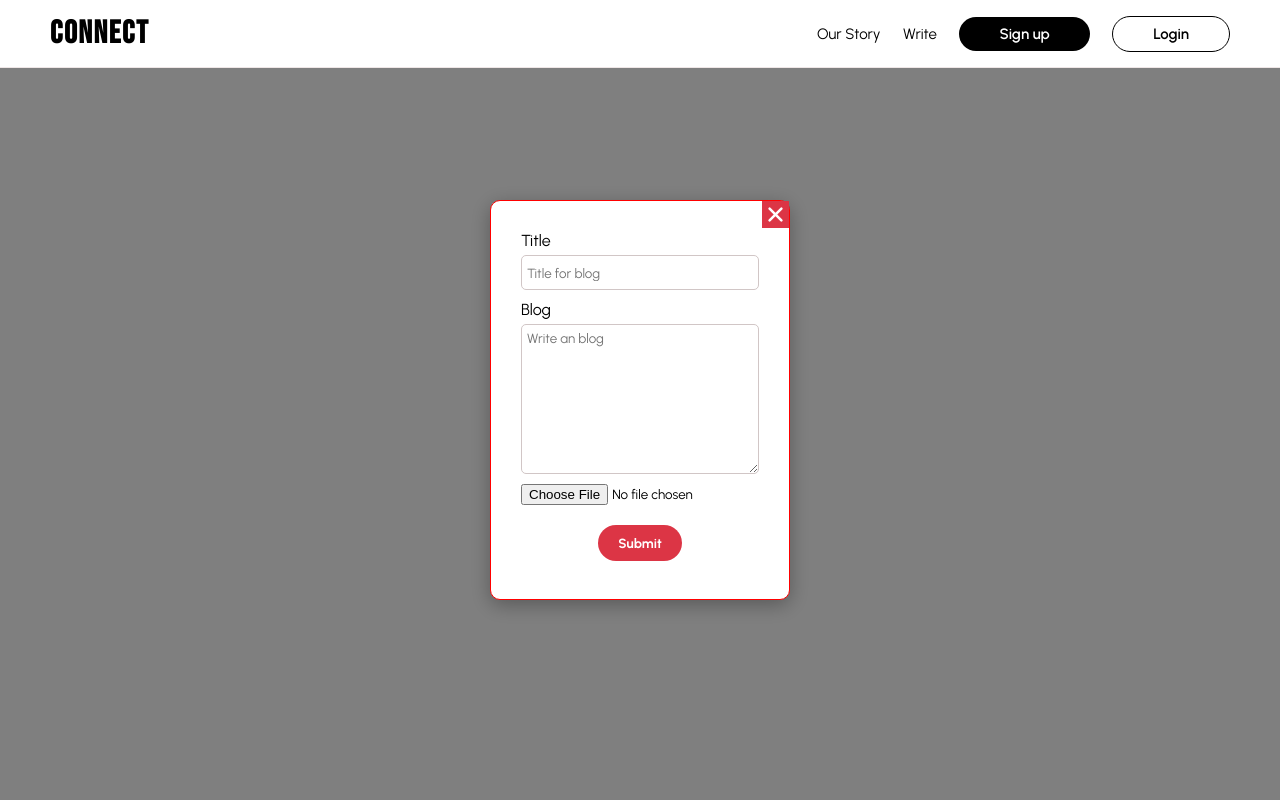
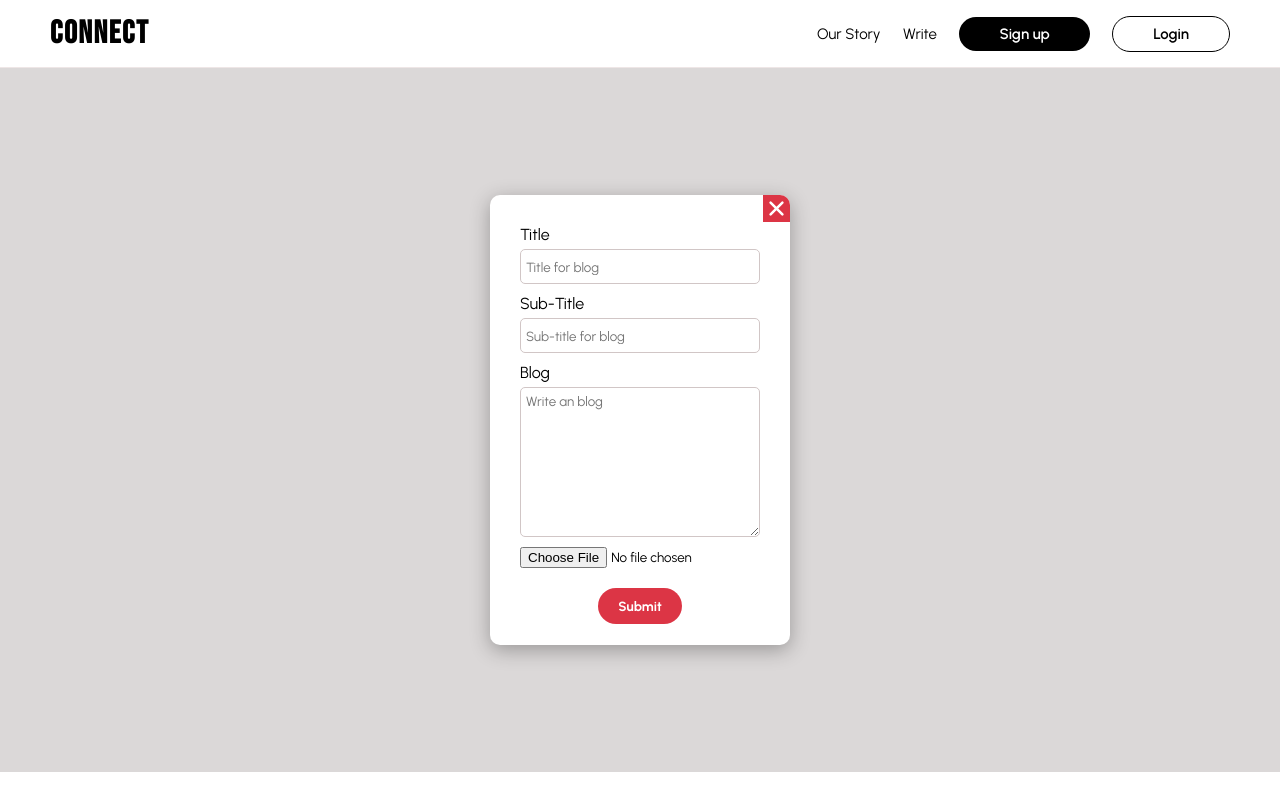
Before and after one commit to Bhavik0927/Personal-, a React (Vite) app in the folder Frontend/: page /card in a window 1280 px wide. Built offline with nearby package versions, Linux system fonts and the light colour scheme; no server answers.

Commit message:
some minor changes

```diff
--- a/Frontend/src/Components/AddBlogCard.css
+++ b/Frontend/src/Components/AddBlogCard.css
@@ -1,25 +1,16 @@
 .container {
-  position: absolute;
-  right: 0;
-  top: 0;
-  padding: 20px;
+  display: flex;
+  align-items: center;
+  justify-content: center;
+  height: 88vh;
 }
 
-.open-btn,
 .close-btn {
   padding: 10px 20px;
   border: none;
   border-radius: 25px;
   cursor: pointer;
   font-weight: bold;
-}
-
-.open-btn {
-  background-color: #007bff;
-  color: white;
-}
-
-.close-btn {
   background-color: #dc3545;
   color: white;
   margin-top: 20px;
@@ -27,29 +18,27 @@
 
 /* Modal background */
 .modal-overlay {
-  position: fixed;
-  top: 0;
-  left: 0;
   width: 100%;
   height: 100%;
-  background-color: rgba(0, 0, 0, 0.5);
+  background-color: rgb(219, 216, 216);
   display: flex;
   justify-content: center;
   align-items: center;
-  /* z-index: 999; */
+
 }
 
 /* Modal box */
 .modal-content {
-  /* margin-bottom: 10px; */
-border: 1px solid red;
+  /* border: 1px solid red; */
   position: relative;
   background-color: white;
   padding: 30px;
   border-radius: 10px;
   width: 300px;
-  height: 400px;
+  height: 450px;
   box-shadow: 0 5px 20px rgba(0, 0, 0, 0.3);
+  overflow: hidden;
+
 }
 
 #title_area {
@@ -85,20 +74,19 @@ border: 1px solid red;
   border: 1px solid rgb(209, 198, 198);
 }
 
-#close-card{
+#close-card {
   position: absolute;
   right: 0;
   top: 0;
   cursor: pointer;
-
 }
-#colse-icon{
+#colse-icon {
   font-size: 27px;
   background-color: #dc3545;
   color: #fff;
 }
 
-.close-area{
+.close-area {
   display: flex;
   justify-content: center;
 }
--- a/Frontend/src/Components/AddBlogCard.jsx
+++ b/Frontend/src/Components/AddBlogCard.jsx
@@ -9,7 +9,10 @@ import { toast } from 'react-toastify';
 
 const AddBlogCard = () => {
 
+
+
     const [title, setTitle] = useState('');
+    const [subTitle, setSubTitle] = useState('');
     const [blog, setBlog] = useState('');
     const [blogImage, setBlogImage] = useState(null);
     const [Loading, setLoading] = useState(false);
@@ -24,6 +27,7 @@ const AddBlogCard = () => {
         setLoading(true);
         const formData = new FormData();
         formData.append('title', title);
+        formData.append('subTitle', subTitle);
         formData.append('blog', blog);
         formData.append('blogImage', blogImage);
 
@@ -58,6 +62,15 @@ const AddBlogCard = () => {
                                 type="text"
                                 placeholder="Title for blog"
                                 onChange={(e) => setTitle(e.target.value)}
+                            />
+                        </div>
+                        <div id="title_area">
+                            <label htmlFor="title">Sub-Title</label>
+                            <input
+                                id="title"
+                                type="text"
+                                placeholder="Sub-title for blog"
+                                onChange={(e) => setSubTitle(e.target.value)}
                             />
                         </div>
                         <div id="blog_area">
--- a/Frontend/src/Components/Card.jsx
+++ b/Frontend/src/Components/Card.jsx
@@ -16,12 +16,14 @@ const Card = ({ props }) => {
 
     }
 
+    // console.log(props);
+
     return (
         <>
             <div className="main_card_info">
                 <div className="created_user_container">
                     <img className="created_user_icon" src={props?.createdBy?.profilePic} alt="" />
-                    <p className="created_user_name">{props?.createdBy?.firstname} {props.createdBy?.lastname}</p>
+                    <p className="created_user_name">In <span>{props?.subTitle}</span>  created by {props?.createdBy?.firstname} {props.createdBy?.lastname}</p>
                 </div>
                 <div className="main_content_container">
                     <h3 className="title">Today I Learned Something About My Boyfriend That No Girl Should Ever Have to   </h3>
--- a/Frontend/src/Pages/EditProfile.jsx
+++ b/Frontend/src/Pages/EditProfile.jsx
@@ -8,7 +8,6 @@ import { useNavigate } from 'react-router-dom';
 const EditProfile = () => {
 
     const user = useSelector((state) => state?.user?.user);
-    console.log(user);
 
     const dispatch = useDispatch();
     const Navigate = useNavigate();
@@ -41,12 +40,13 @@ const EditProfile = () => {
                     },
                 });
 
-            console.log(res);
-            dispatch(addUser(res?.data?.user));
+
+            dispatch(addUser(res?.data?.user) );
             toast.success('Update successfully...!! ');
-            Navigate('/home')
+            Navigate('/')
         } catch (error) {
-            console.log(error);
+            // console.log(error);
+            toast.error(error.message);
         } finally {
             setLoading(false);
         }
--- a/Frontend/src/Pages/SaveBlogs.jsx
+++ b/Frontend/src/Pages/SaveBlogs.jsx
@@ -11,7 +11,6 @@ const SaveBlogs = () => {
     const fetchSavedBlogs = async () => {
         try {
             const response = await axios.get('http://localhost:4000/savedBlogs', { withCredentials: true });
-            // console.log(response.data.savedBlogs);
             setSaveBlog(response.data.savedBlogs);
         } catch (error) {
             console.log(error);
@@ -19,10 +18,10 @@ const SaveBlogs = () => {
     }
 
     const removeBlog = async (blogId) => {
-        const response = await axios.post('http://localhost:4000/unsavedBlog', { blogId }, { withCredentials: true });
+        await axios.post('http://localhost:4000/unsavedBlog', { blogId }, { withCredentials: true });
 
         setSaveBlog(prev => prev.filter(blog => blog._id !== blogId));
-        console.log(response);
+
     }
     useEffect(() => {
         fetchSavedBlogs();
@@ -66,4 +65,4 @@ const SaveBlogs = () => {
     )
 }
 
-export default SaveBlogs
+export default SaveBlogs;
```
Also changed, not shown: 2 other files (tests, documents, lock files or other folders).
